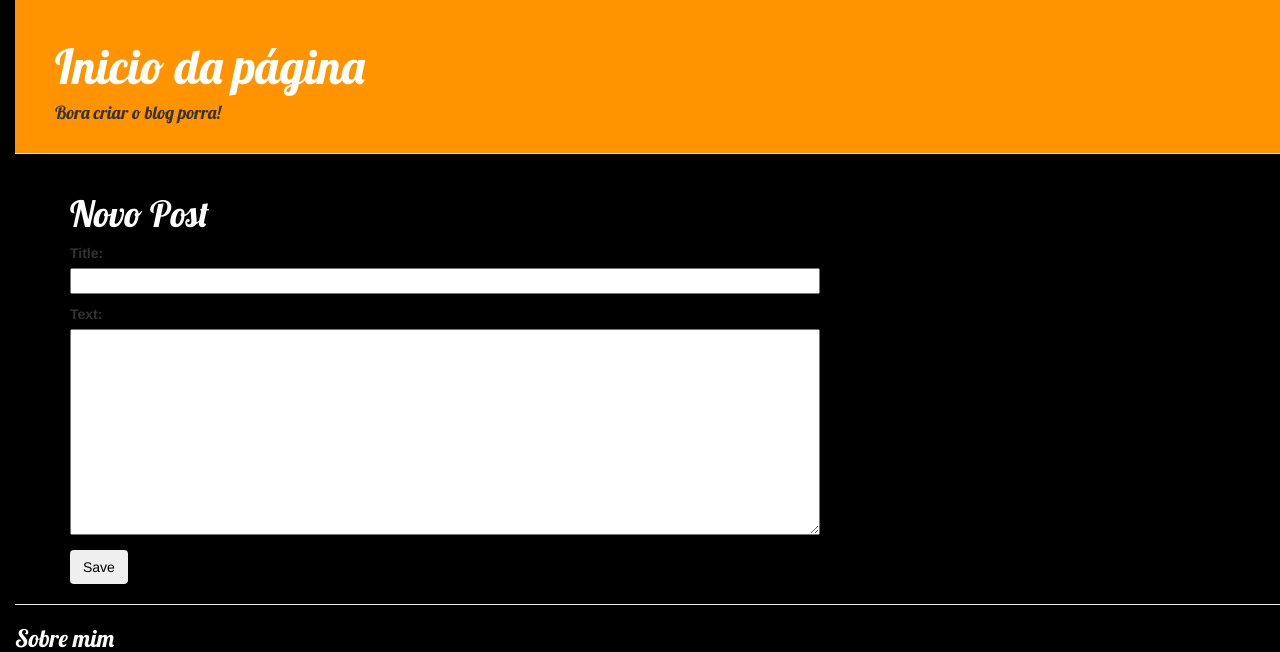
After one commit to ramondsf92/my-first-blog, a Django app: page /post/new/ in a window 1280 px wide. The commit adds this page. Shown: the top 652 px of the page. Run offline with Django 3.2, Linux system fonts and the light colour scheme; some libraries are stand-ins or nearby versions; grey boxes are pictures that could not be loaded.

Commit message:
Added form, button to add new post and edit post

```diff
--- /dev/null
+++ b/blog/forms.py
@@ -0,0 +1,7 @@
+from django import forms
+from .models import Post
+
+class PostForm(forms.ModelForm):
+    class Meta:
+        model = Post
+        fields = ('title','text')
--- a/blog/static/css/blog.css
+++ b/blog/static/css/blog.css
@@ -65,3 +65,15 @@ h1, h2, h3, h4 {
 .about h3 {
     color: #FFFFFF;
 }
+
+.post-edit h1 {
+    color: #ffffff;
+}
+
+button {
+    color: #000000;
+}
+
+.btn, .btn-default {
+    float: left;
+}
--- a/blog/templates/blog/base.html
+++ b/blog/templates/blog/base.html
@@ -9,9 +9,12 @@
     </head>
     <body>
         <div class="page-header">
-            <h1>Inicio da página</h1>
+            <h1><a href="{% url 'post_list' %}">Inicio da página</a></h1>
            <h4>Bora criar o blog porra!</h4>
-         </div>
+            {% if user.is_authenticated %}
+                <a href="{% url 'post_new' %}" class="top-menu"><span class="glyphicon glyphicon-plus"></span></a>
+            {% endif %}
+        </div>
         <div class="content container">
             <div class="row">
                 <div class="col-md-8">
--- a/blog/templates/blog/post_detail.html
+++ b/blog/templates/blog/post_detail.html
@@ -2,6 +2,9 @@
 
 {% block content %}
     <div class="post">
+        {% if user.is_authenticated %}
+            <a class="btn btn-default" href="{% url 'post_edit' pk=post.pk %}"><span class="glyphicon glyphicon-pencil"></span></a>
+        {% endif %}
         <h1>{{ post.title }}</h1>
         <p>{{ post.text|linebreaksbr }}</p>
         {% if post.published_date %}
--- /dev/null
+++ b/blog/templates/blog/post_edit.html
@@ -0,0 +1,11 @@
+{% extends 'blog/base.html' %}
+
+{% block content %}
+    <div class="post-edit">
+    <h1>Novo Post</h1>
+    <form method="POST" class="post-form">{% csrf_token %}
+    {{ form.as_p }}
+    <button type="submit" class="save btn btn_default">Save</button>
+    </form>
+    </div>
+{% endblock %}
--- a/blog/urls.py
+++ b/blog/urls.py
@@ -4,4 +4,6 @@ from . import views
 urlpatterns = [
     url(r'^$',views.post_list, name = 'post_list'),
     url(r'^post/(?P<pk>[0-9]+)/$',views.post_detail, name='post_detail'),
+    url(r'^post/new/$',views.post_new, name='post_new'),
+    url(r'^post/(?P<pk>\d+)/edit/$',views.post_edit, name='post_edit'),
 ]
--- a/blog/views.py
+++ b/blog/views.py
@@ -1,7 +1,8 @@
 from django.shortcuts import render
 from .models import Post
 from django.utils import timezone
-from django.shortcuts import render,get_object_or_404
+from django.shortcuts import render,get_object_or_404,redirect
+from .forms import PostForm
 
 # Create your views here.
 
@@ -12,3 +13,30 @@ def post_list(request):
 def post_detail(request,pk):
     post = get_object_or_404(Post,pk=pk)
     return render(request,'blog/post_detail.html',{'post':post})
+
+def post_new(request):
+    if request.method == "POST":
+        form = PostForm(request.POST)
+        if form.is_valid():
+            post = form.save(commit=False)
+            post.author = request.user
+            post.published_date = timezone.now()
+            post.save()
+            return redirect('post_detail',pk=post.pk)
+    else:
+        form = PostForm()
+    return render(request,'blog/post_edit.html',{'form': form})
+
+def post_edit(request,pk):
+    post = get_object_or_404(Post,pk=pk)
+    if request.method == "POST":
+        form = PostForm(request.POST, instance=post)
+        if form.is_valid():
+            post = form.save(commit=False)
+            post.author = request.user
+            post.published_date = timezone.now()
+            post.save()
+            return redirect('post_detail',pk=post.pk)
+    else:
+        form = PostForm(instance=post)
+    return render(request,'blog/post_edit.html',{'form': form})
```
